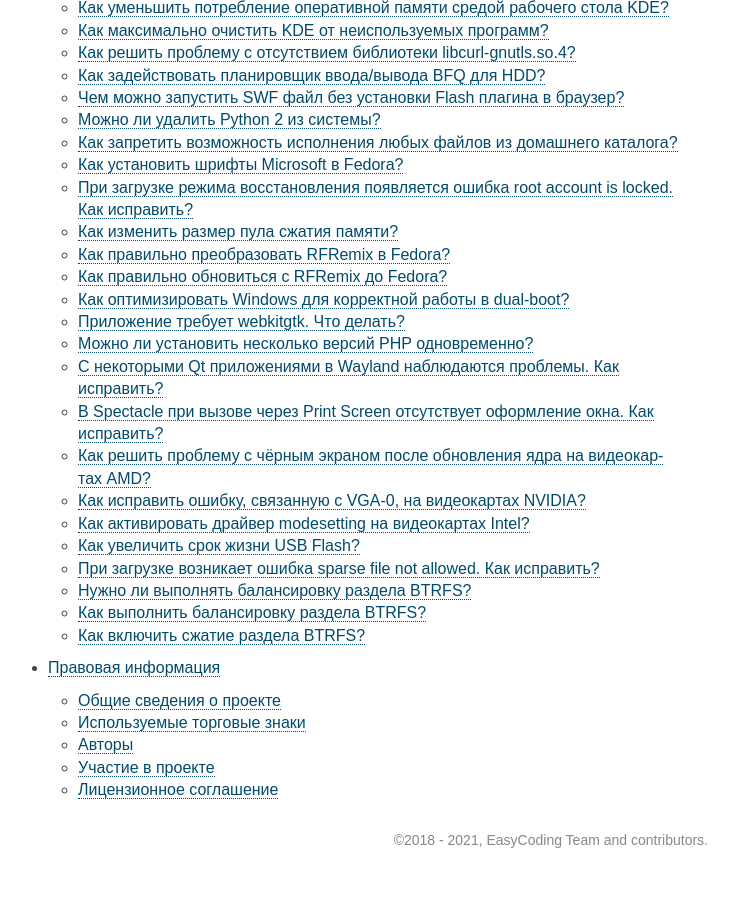
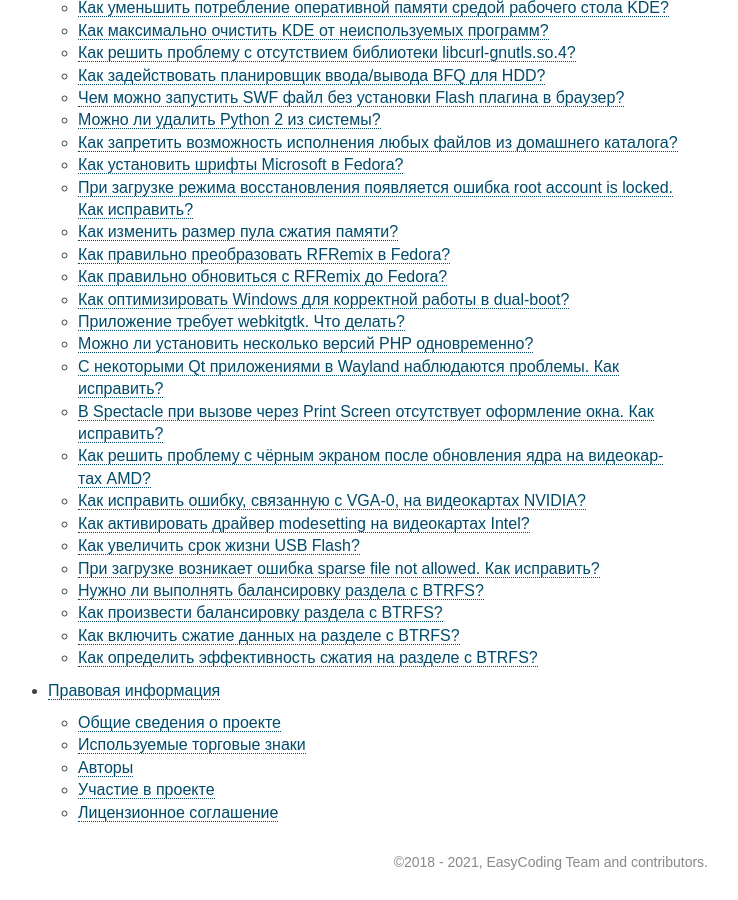
Before and after one commit to RussianFedora/FAQ, a Sphinx documentation site: the page built from source/index.rst, in a window 1280 px wide and 900 px high, scrolled down 17323 px. Shown: the whole window, without its empty margins (402-1140 px from the left). Built offline with Sphinx 7.4.7, drawn with Linux system fonts in a browser that asks for light colours; comment, search, counter and statistics services are not loaded; before the commit the page ends 18201 px from its top, so only the background shows below that; some of the changed lines change nothing that is shown.

Commit message:
Slightly edited new BTRFS questions.

```diff
--- a/source/tips-and-tricks.rst
+++ b/source/tips-and-tricks.rst
@@ -605,77 +605,91 @@
   1. перейти на :ref:`поддерживаемую конфигурацию <fedora-partitions>` загрузки -- :ref:`переместить <moving-system>` **/boot** на раздел с ФС ext4;
   2. :ref:`отключить скрытие меню <grub-show>` загрузки GRUB 2.
 
-.. index:: btrfs, balance
-.. _btrfs-balance:
+.. index:: btrfs, file system, balancing
+.. _btrfs-balancing:
 
-Нужно ли выполнять балансировку раздела BTRFS?
-=================================================
+Нужно ли выполнять балансировку раздела с BTRFS?
+===================================================
 
-:ref:`BTRFS <fs-btrfs>` использует двухуровневую структуру хранения данных: пространство поделено на *фрагменты*, которые содержат *блоки данных*. При определенных условиях эксплуатации в ФС может возникать большое количество мало заполненных фрагментов. Это приводит к ситуации, когда свободное место вроде есть, а записать очередной файл на диск нельзя.
+Файловая система :ref:`BTRFS <fs-btrfs>` использует двухуровневую структуру хранения данных: пространство поделено на *фрагменты*, которые содержат *блоки данных*. При определенных условиях эксплуатации в ФС может возникать большое количество мало заполненных фрагментов. Это приводит к ситуации, когда свободное место вроде есть, а записать очередной файл на диск не получается.
 
-Операция балансировки выполняет перенос блоков между фрагментами, освободившиеся фрагменты удаляются. Официальная документация `SysadminGuide <https://btrfs.wiki.kernel.org/index.php/SysadminGuide#Balancing>`_ рекомендует выполнять балансировку регулярно. Однако разработчики Fedora `против <https://pagure.io/fedora-btrfs/project/issue/16>`_ такого подхода.
+Операция балансировки выполняет перенос блоков между фрагментами, а освободившиеся при этом удаляются. Официальная `документация <https://btrfs.wiki.kernel.org/index.php/SysadminGuide#Balancing>`__ рекомендует выполнять балансировку регулярно, однако разработчики Fedora `против <https://pagure.io/fedora-btrfs/project/issue/16>`__ такого подхода.
 
-Если у вас на разделе мало свободного места (меньше 20%), идёт интенсивная запись данных, например от СУБД, и вы столкнулись с ошибкой записи, то скорее всего балансировка вам поможет.
+Если на разделе мало свободного места (меньше 20%), часто осуществляется интенсивная запись данных (например от СУБД), и происходят ошибки записи, то скорее всего балансировка поможет.
 
-Также можно оценить выгоду от выполнения балансировки командой:
+Оценим выгоду от :ref:`выполнения балансировки <btrfs-make-balance>` следующей командой:
 
 .. code-block:: text
 
     sudo btrfs fi usage [mountpoint]
 
-Если **Device allocated** значительно превышает **Used**, то балансировка будет полезной.
+Если значение в поле **Device allocated** значительно превышает **Used**, то процедура окажется полезной, в противном случае выполнять её не имеет никакого смысла.
 
-.. index:: btrfs, balance, execution
-.. _btrfs-make-balance:
+Здесь **mountpoint** -- точка монтирования раздела.
 
-Как выполнить балансировку раздела BTRFS?
-============================================
+.. index:: btrfs, file system, balancing
+.. _btrfs-balancing-execute:
 
-Следующая команда выполняет балансировку для всех фрагментов, заполненных менее чем наполовину:
+Как произвести балансировку раздела с BTRFS?
+===============================================
+
+Произведём :ref:`балансировку <btrfs-balancing>` для всех фрагментов, заполненных менее, чем наполовину:
 
 .. code-block:: text
 
     sudo btrfs fi balance start -dusage=50 -musage=50 [mountpoint]
 
-**-dusage** - относится к балансировке данных, **-musage** - к метаданным. Чем меньше значение *usage*, тем быстрее выполняется операция.
+Здесь **-dusage** -- максимальный процент заполнения при балансировке данных, **-musage** -- максимальный процент заполнения при балансировке метаданных, а **mountpoint** -- точка монтирования раздела.
 
-Если на диске мало свободного места, то начинать следует с небольших значений, например с 5, постепенно увеличивая это число. Также можно балансировать отдельно данные и метаданные.
+Чем меньше значение *usage*, тем быстрее выполнится операция. Если на диске мало свободного места, то начинать следует с небольших значений, например с *5*, постепенно увеличивая это число. Также можно балансировать отдельно данные и метаданные.
 
-Подробнее о балансировке можно прочитать в официальной документации:
+Подробнее о балансировке можно прочитать в официальной документации (на английском языке):
 
-* `SysadminGuide <https://btrfs.wiki.kernel.org/index.php/SysadminGuide#Balancing>`_
-* `Problem_FAQ <https://btrfs.wiki.kernel.org/index.php/Problem_FAQ#I_get_.22No_space_left_on_device.22_errors.2C_but_df_says_I.27ve_got_lots_of_space>`_
+  * `SysadminGuide <https://btrfs.wiki.kernel.org/index.php/SysadminGuide#Balancing>`__
+  * `Problem_FAQ <https://btrfs.wiki.kernel.org/index.php/Problem_FAQ#I_get_.22No_space_left_on_device.22_errors.2C_but_df_says_I.27ve_got_lots_of_space>`__
 
-.. index:: btrfs, compression
+.. index:: btrfs, file system, compression
 .. _btrfs-compression:
 
-Как включить сжатие раздела BTRFS?
-=====================================
+Как включить сжатие данных на разделе с BTRFS?
+==================================================
 
-Начиная с *Fedora 34* для новых установок уже `включено <https://fedoraproject.org/wiki/Changes/BtrfsTransparentCompression>`_ сжатие для разделов :ref:`BTRFS <fs-btrfs>` алгоритмом **zstd** с уровнем сжатия 1. Для тех, кто обновляется с предыдущих релизов, сжатие можно включить самостоятельно.
+**Внимание!** Начиная с Fedora 34 для новых установок уже `включено <https://fedoraproject.org/wiki/Changes/BtrfsTransparentCompression>`__ сжатие для разделов с ФС :ref:`BTRFS <fs-btrfs>` алгоритмом **zstd** с уровнем сжатия **1**. Для тех, кто обновляется с предыдущих релизов, сжатие можно включить самостоятельно.
 
-:ref:`BTRFS <fs-btrfs>` поддерживает прозрачное сжатие файлов на разделе. Можно выбрать один из трёх алгоритмов: **zstd**, **zlib**, **lzo**. Сжатие включается через указание параметров монтирования раздела.
+Файловая система :ref:`BTRFS <fs-btrfs>` поддерживает прозрачное сжатие данных. Допускается выбрать один из трёх доступных алгоритмов: **zstd**, **zlib** или **lzo**. Сжатие включается посредством указания алгоритма и уровня в параметрах монтирования раздела.
 
-Включим сжатие для корневого раздела. Для этого отредактируем fstab:
+Включим сжатие для корневого раздела. Для этого внесём правки в файл конфигурации ``/etc/fstab``:
 
 .. code-block:: text
 
     sudoedit /etc/fstab
 
-В колонке параметров добавим опцию *compress=zstd:1*:
+В колонке параметров монтирования добавим опцию ``compress=zstd:1``:
 
 .. code-block:: text
 
-    UUID=4f569164-1ab6-4c8e-8c17-48074da9b8b3 /   btrfs   compress=zstd:1,subvol=fedora   0 0
+    UUID=XXXXX-XXXXX /   btrfs   compress=zstd:1,subvol=fedora   0 0
 
-Сохраним и перезагрузимся. После этого записываемые на раздел файлы будут сжиматься алгоритмом zstd.
+Здесь **XXXXX-XXXXX** -- :ref:`UUID раздела <get-uuid>`.
 
-Выгоду от использования сжатия можно оценить утилитой *compsize*:
+Сохраним изменения и произведём перезагрузку системы:
+
+.. code-block:: text
+
+    sudo systemctl reboot
+
+С этого момента все записываемые данные будут сжиматься алгоритмом *zstd*.
+
+Подробнее о сжатии можно прочитать в `официальной документации <https://btrfs.wiki.kernel.org/index.php/Compression>`__ (на английском языке).
+
+.. index:: btrfs, file system, compression, compsize
+.. _btrfs-compression-analyze:
+
+Как определить эффективность сжатия на разделе с BTRFS?
+===========================================================
+
+Оценим выгоду от использования сжатия при помощи утилиты **compsize**:
 
 .. code-block:: text
 
     sudo compsize -x /
-
-Подробнее о сжатии можно узнать в официальной документации:
-
-* `Compression <https://btrfs.wiki.kernel.org/index.php/Compression>`_
```
